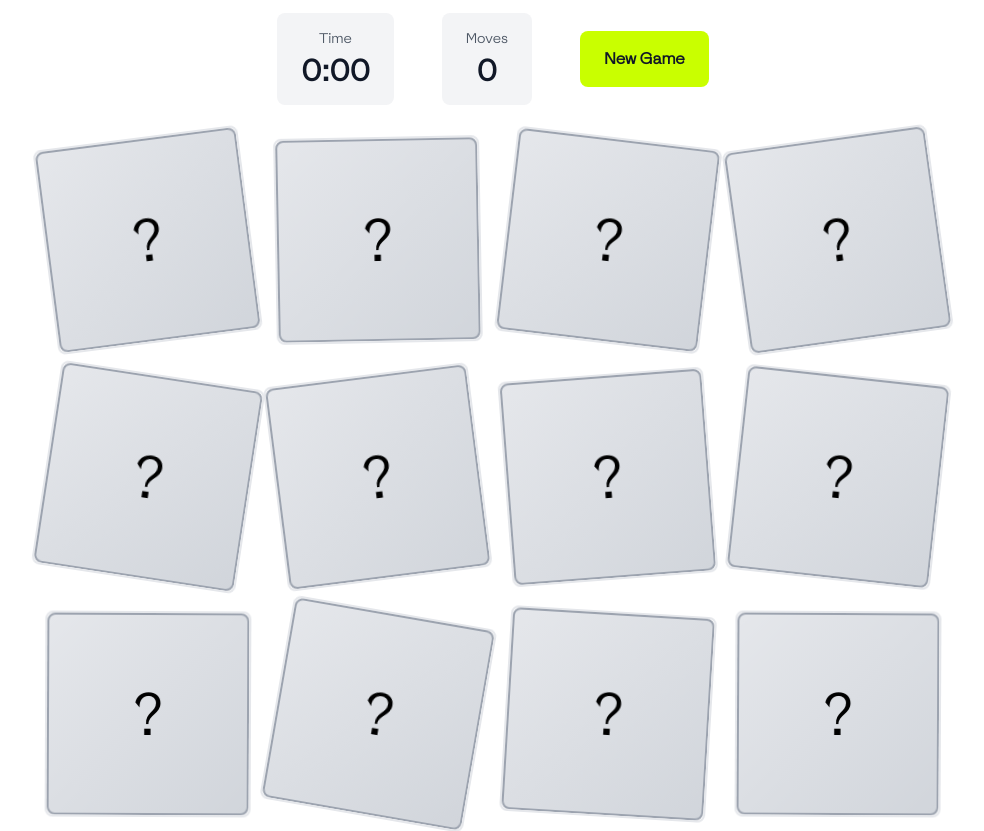
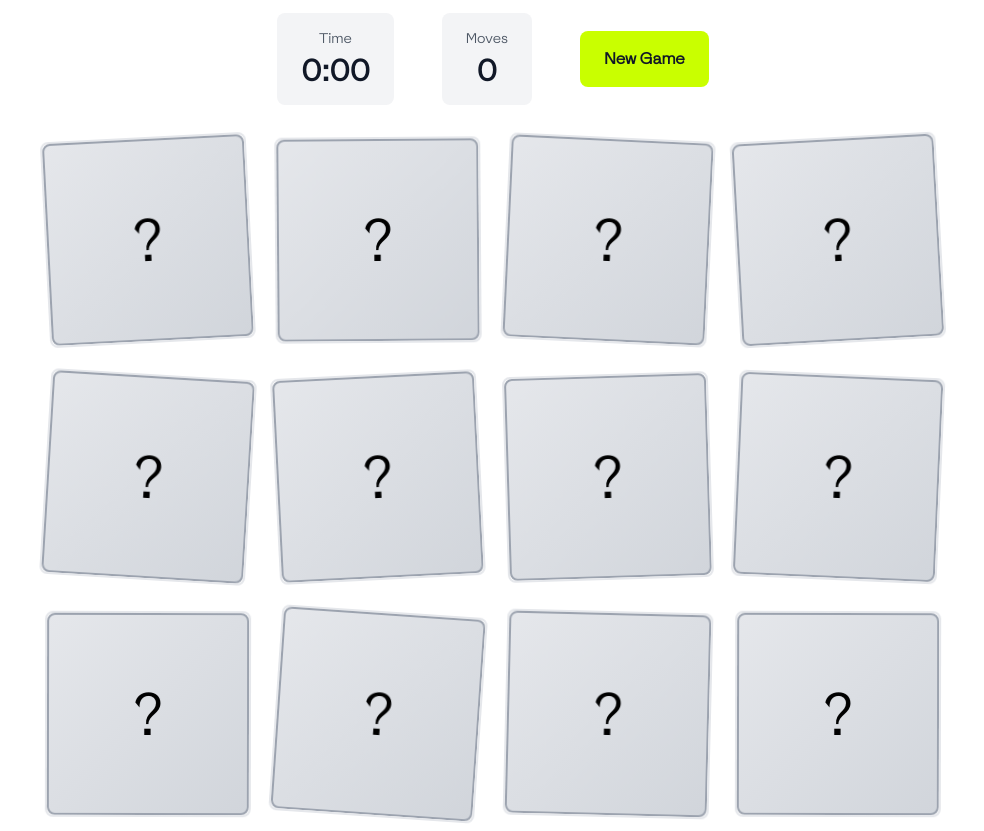
Before and after one commit to osamaqaseem39/portfolio, a Next.js app: page / in a window 1280 px wide. Shown: the part 8100-8931 px from the top of the page, without its empty margins (147-1131 px from the left). Built offline with nearby package versions, Linux system fonts and the light colour scheme; no server answers.

Commit message:
Improve homepage design with hero background image and red overlay

```diff
--- a/components/MemoryGame.tsx
+++ b/components/MemoryGame.tsx
@@ -51,8 +51,8 @@ export default function MemoryGame() {
   // Initialize game
   const initializeGame = useCallback(() => {
     const shuffled = shuffleArray(cardSymbols).map((symbol, index) => {
-      // Add slight random tilt to each card (-5 to +5 degrees)
-      const tilt = (Math.random() - 0.5) * 10;
+      // Add slight random tilt to each card (-2 to +2 degrees)
+      const tilt = (Math.random() - 0.5) * 4;
       return {
         id: index,
         symbol,
@@ -260,7 +260,7 @@ export default function MemoryGame() {
                     disabled={isFlipping || card.isMatched}
                     className="w-full h-full relative perspective-1000"
                     style={{ transformStyle: "preserve-3d", rotate: card.tilt }}
-                    whileHover={!card.isFlipped && !card.isMatched ? { scale: 1.05, rotate: card.tilt + 2 } : {}}
+                    whileHover={!card.isFlipped && !card.isMatched ? { scale: 1.05, rotate: card.tilt + 1 } : {}}
                     whileTap={!card.isFlipped && !card.isMatched ? { scale: 0.95 } : {}}
                   >
                     <motion.div
--- a/components/mobile/MobileMemoryGame.tsx
+++ b/components/mobile/MobileMemoryGame.tsx
@@ -51,8 +51,8 @@ export default function MobileMemoryGame() {
   // Initialize game
   const initializeGame = useCallback(() => {
     const shuffled = shuffleArray(cardSymbols).map((symbol, index) => {
-      // Add slight random tilt to each card (-5 to +5 degrees)
-      const tilt = (Math.random() - 0.5) * 10;
+      // Add slight random tilt to each card (-2 to +2 degrees)
+      const tilt = (Math.random() - 0.5) * 4;
       return {
         id: index,
         symbol,
@@ -260,7 +260,7 @@ export default function MobileMemoryGame() {
                     disabled={isFlipping || card.isMatched}
                     className="w-full h-full relative perspective-1000"
                     style={{ transformStyle: "preserve-3d", rotate: card.tilt }}
-                    whileHover={!card.isFlipped && !card.isMatched ? { scale: 1.05, rotate: card.tilt + 2 } : {}}
+                    whileHover={!card.isFlipped && !card.isMatched ? { scale: 1.05, rotate: card.tilt + 1 } : {}}
                     whileTap={!card.isFlipped && !card.isMatched ? { scale: 0.95 } : {}}
                   >
                     <motion.div
```
